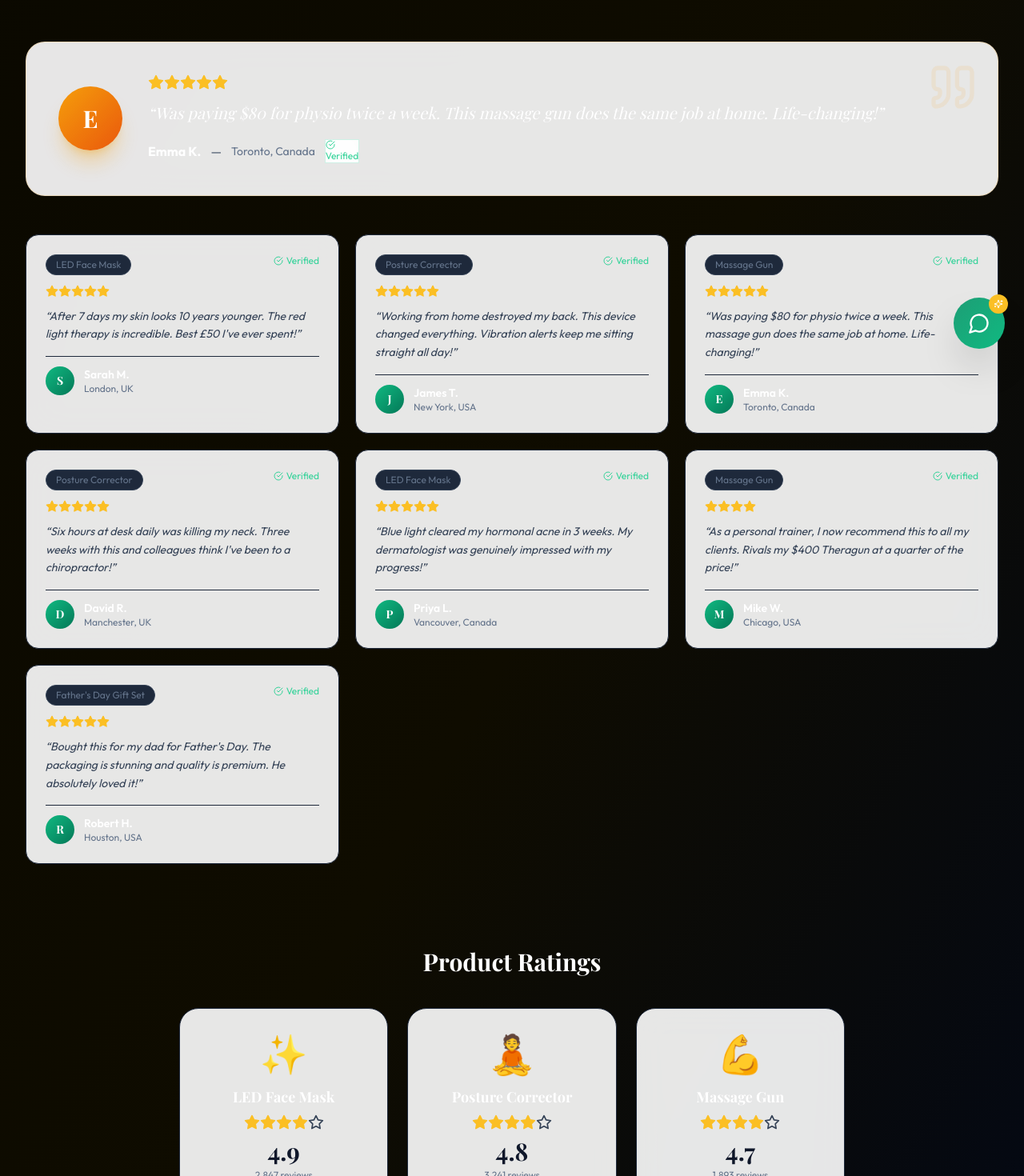
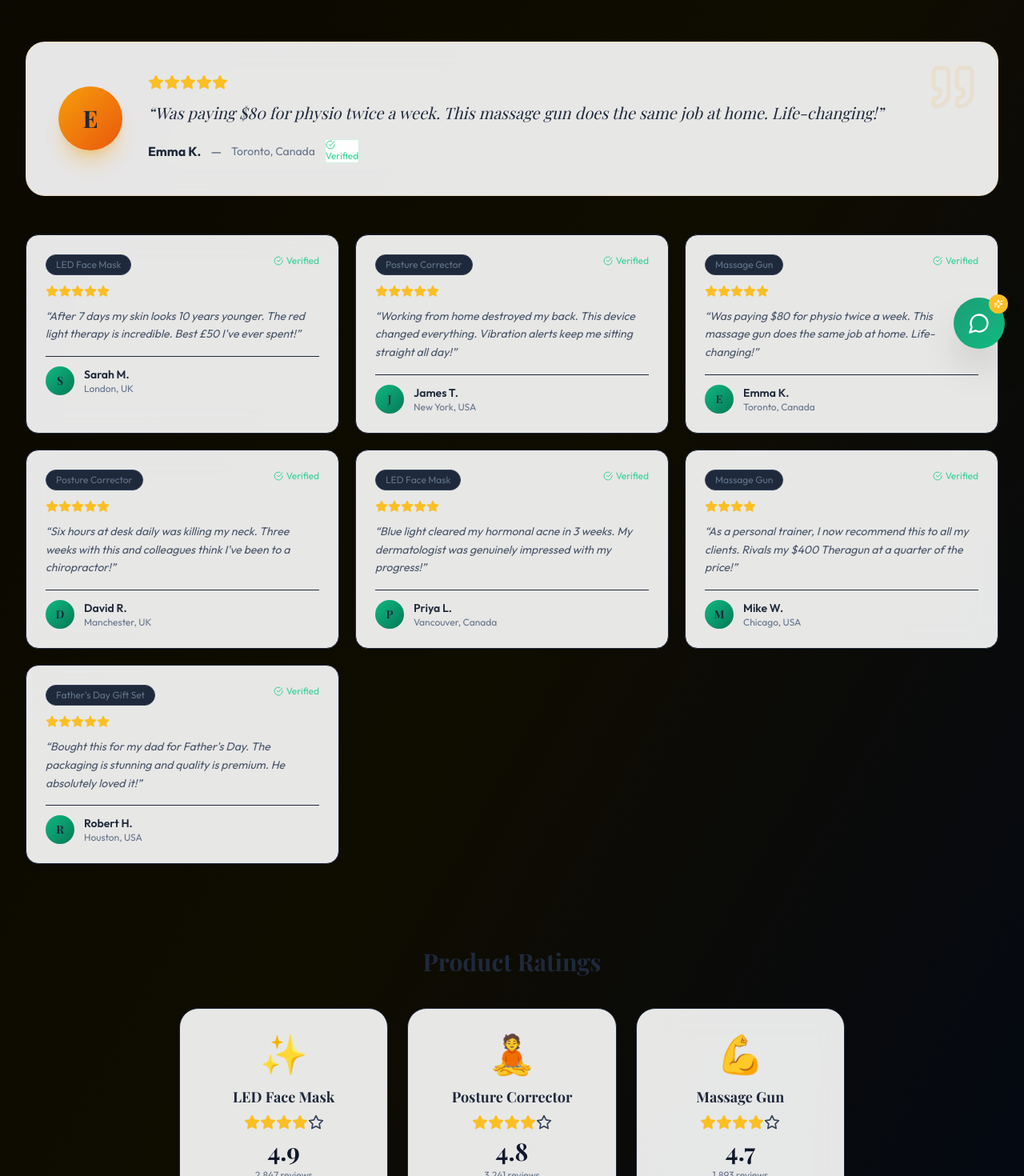
Before and after one commit to hafiznaveedchuhan-ctrl/aliexpress-toppicks, a Next.js app: page /reviews in a window 1280 px wide. Shown: the part 340-1810 px from the top of the page at 80% size. Built offline with nearby package versions, Linux system fonts and the light colour scheme; a web font is replaced by a local one.

Commit message:
fix: dark text on light bg in page.tsx

```diff
--- a/src/app/reviews/page.tsx
+++ b/src/app/reviews/page.tsx
@@ -10,7 +10,7 @@ export default function ReviewsPage() {
         <div className="absolute top-20 left-1/2 -translate-x-1/2 w-[400px] h-[300px] bg-amber-500/8 rounded-full blur-3xl" />
         <div className="relative max-w-4xl mx-auto px-8">
           <span className="badge-pill glass border border-amber-500/20 text-amber-400 mb-4">⭐ Customer Reviews</span>
-          <h1 className="font-playfair text-5xl font-bold text-white mb-4">
+          <h1 className="font-playfair text-5xl font-bold text-slate-800 mb-4">
             Real Results, <span className="shimmer-gold">Real People</span>
           </h1>
           <div className="divider divider-amber mx-auto mb-6" />
@@ -31,15 +31,15 @@ export default function ReviewsPage() {
           <Quote className="absolute top-6 right-6 w-16 h-16 text-amber-500/10" />
           <div className="flex flex-col md:flex-row items-center gap-8">
             <div className="w-20 h-20 rounded-full bg-gradient-to-br from-amber-500 to-orange-600 flex items-center justify-center flex-shrink-0 shadow-xl shadow-amber-500/30">
-              <span className="font-playfair text-white font-bold text-3xl">{testimonials[2].avatar}</span>
+              <span className="font-playfair text-slate-800 font-bold text-3xl">{testimonials[2].avatar}</span>
             </div>
             <div>
               <div className="flex mb-3">{[...Array(5)].map((_,i)=><Star key={i} className="w-5 h-5 text-amber-400 fill-amber-400"/>)}</div>
-              <p className="font-playfair text-xl text-white italic leading-relaxed mb-4">&ldquo;{testimonials[2].text}&rdquo;</p>
+              <p className="font-playfair text-xl text-slate-800 italic leading-relaxed mb-4">&ldquo;{testimonials[2].text}&rdquo;</p>
               <div className="flex items-center gap-3">
-                <p className="font-space font-bold text-white">{testimonials[2].name}</p>
+                <p className="font-space font-bold text-slate-800">{testimonials[2].name}</p>
                 <span className="text-slate-600">—</span>
-                <p className="font-outfit text-slate-400 text-sm">{testimonials[2].location}</p>
+                <p className="font-outfit text-slate-500 text-sm">{testimonials[2].location}</p>
                 <span className="badge-pill text-xs text-emerald-400 border border-emerald-500/20 glass"><CheckCircle className="w-3 h-3"/>Verified</span>
               </div>
             </div>
@@ -50,17 +50,17 @@ export default function ReviewsPage() {
           {testimonials.map((r,i)=>(
             <div key={i} className="glass rounded-2xl p-6 border border-slate-800 hover-lift hover-glow-amber transition-all group cursor-default">
               <div className="flex justify-between items-start mb-3">
-                <span className="px-3 py-1 rounded-full bg-slate-800 text-xs font-outfit text-slate-400 border border-slate-700">{r.product}</span>
+                <span className="px-3 py-1 rounded-full bg-slate-800 text-xs font-outfit text-slate-500 border border-slate-700">{r.product}</span>
                 {r.verified && <span className="flex items-center gap-1 text-xs font-outfit text-emerald-400"><CheckCircle className="w-3 h-3"/>Verified</span>}
               </div>
               <div className="flex mb-3">{[...Array(r.rating)].map((_,j)=><Star key={j} className="w-4 h-4 text-amber-400 fill-amber-400"/>)}</div>
-              <p className="font-outfit text-sm text-slate-300 italic leading-relaxed mb-4">&ldquo;{r.text}&rdquo;</p>
+              <p className="font-outfit text-sm text-slate-600 italic leading-relaxed mb-4">&ldquo;{r.text}&rdquo;</p>
               <div className="flex items-center gap-3 pt-3 border-t border-slate-800">
                 <div className="w-9 h-9 rounded-full bg-gradient-to-br from-emerald-500 to-emerald-700 flex items-center justify-center flex-shrink-0">
-                  <span className="font-playfair text-white font-bold text-sm">{r.avatar}</span>
+                  <span className="font-playfair text-slate-800 font-bold text-sm">{r.avatar}</span>
                 </div>
                 <div>
-                  <p className="font-space text-sm font-semibold text-white">{r.name}</p>
+                  <p className="font-space text-sm font-semibold text-slate-800">{r.name}</p>
                   <p className="font-outfit text-xs text-slate-500">{r.location}</p>
                 </div>
               </div>
@@ -70,14 +70,14 @@ export default function ReviewsPage() {
       </section>
 
       <section className="max-w-4xl mx-auto px-8 py-16">
-        <h2 className="font-playfair text-3xl font-bold text-white text-center mb-10">
+        <h2 className="font-playfair text-3xl font-bold text-slate-800 text-center mb-10">
           Product <span className="shimmer-gold">Ratings</span>
         </h2>
         <div className="grid grid-cols-1 md:grid-cols-3 gap-6">
           {products.map(p=>(
             <div key={p.id} className="glass rounded-3xl p-8 border border-slate-800 text-center hover-lift hover-glow-amber transition-all">
               <span className="text-5xl block mb-4 animate-float-d1">{p.emoji}</span>
-              <h3 className="font-playfair text-lg font-bold text-white mb-2">{p.shortName}</h3>
+              <h3 className="font-playfair text-lg font-bold text-slate-800 mb-2">{p.shortName}</h3>
               <div className="flex justify-center mb-2">
                 {[...Array(5)].map((_,i)=><Star key={i} className={`w-5 h-5 ${i<Math.floor(p.rating)?'text-amber-400 fill-amber-400':'text-slate-700'}`}/>)}
               </div>
```
